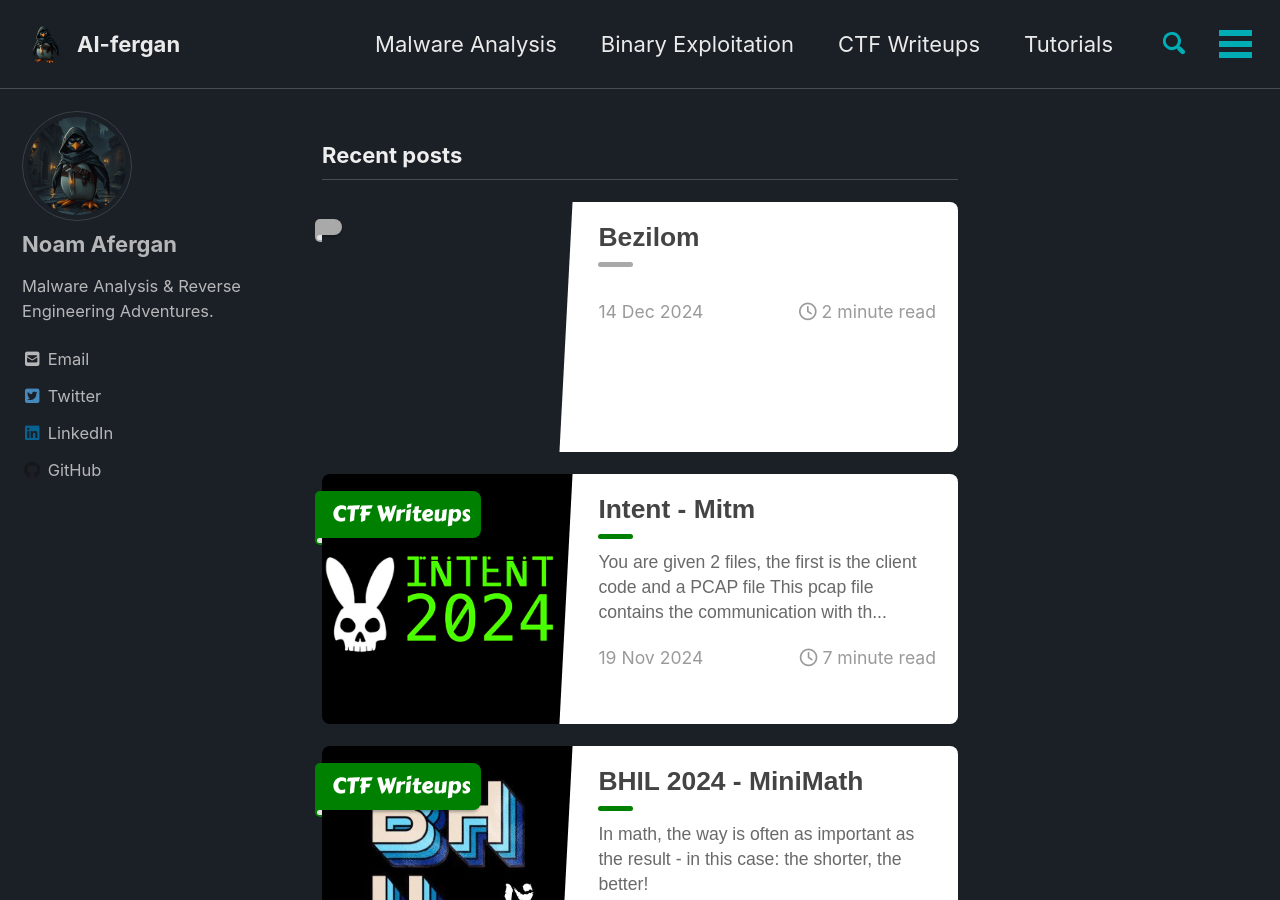
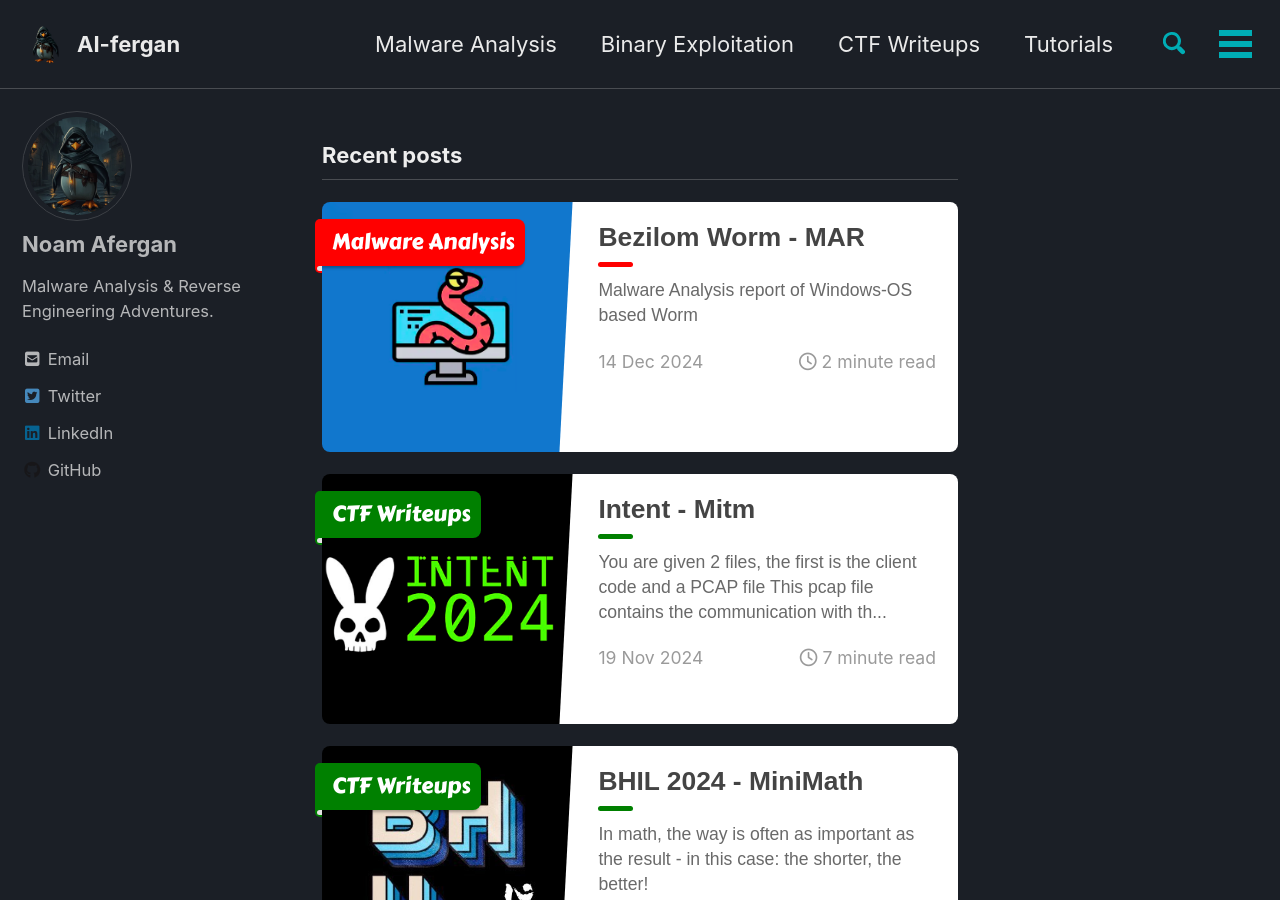
Before and after one commit to 4f3rg4n/4f3rg4n.github.io, a Jekyll site: the page built from index.html, in a window 1280 px wide and 900 px high. Built offline with Jekyll 4.4.1, drawn with Linux system fonts in a browser that asks for light colours; cached includes are drawn as plain includes; nearby versions of some CDN libraries; the list of posts is cut into pages by our own code.

Commit message:
Added bezilom logo

```diff
--- a/_posts/Malware-Analysis/2024-12-14-bezilom.md
+++ b/_posts/Malware-Analysis/2024-12-14-bezilom.md
@@ -1,3 +1,14 @@
+---
+title: "Bezilom Worm - MAR"
+classes: wide
+header:
+  teaser: /assets/images/malware-analysis/Bezilom/worm.png
+ribbon: red
+description: "Malware Analysis report of Windows-OS based Worm"
+categories:
+  - Malware Analysis
+---
+
 # Bezilom Malware Analysis Report (MAR)
 
 **Author**: Noam Afergan
```
Also changed, not shown: assets/images/malware-analysis/Bezilom/worm.png (added).
